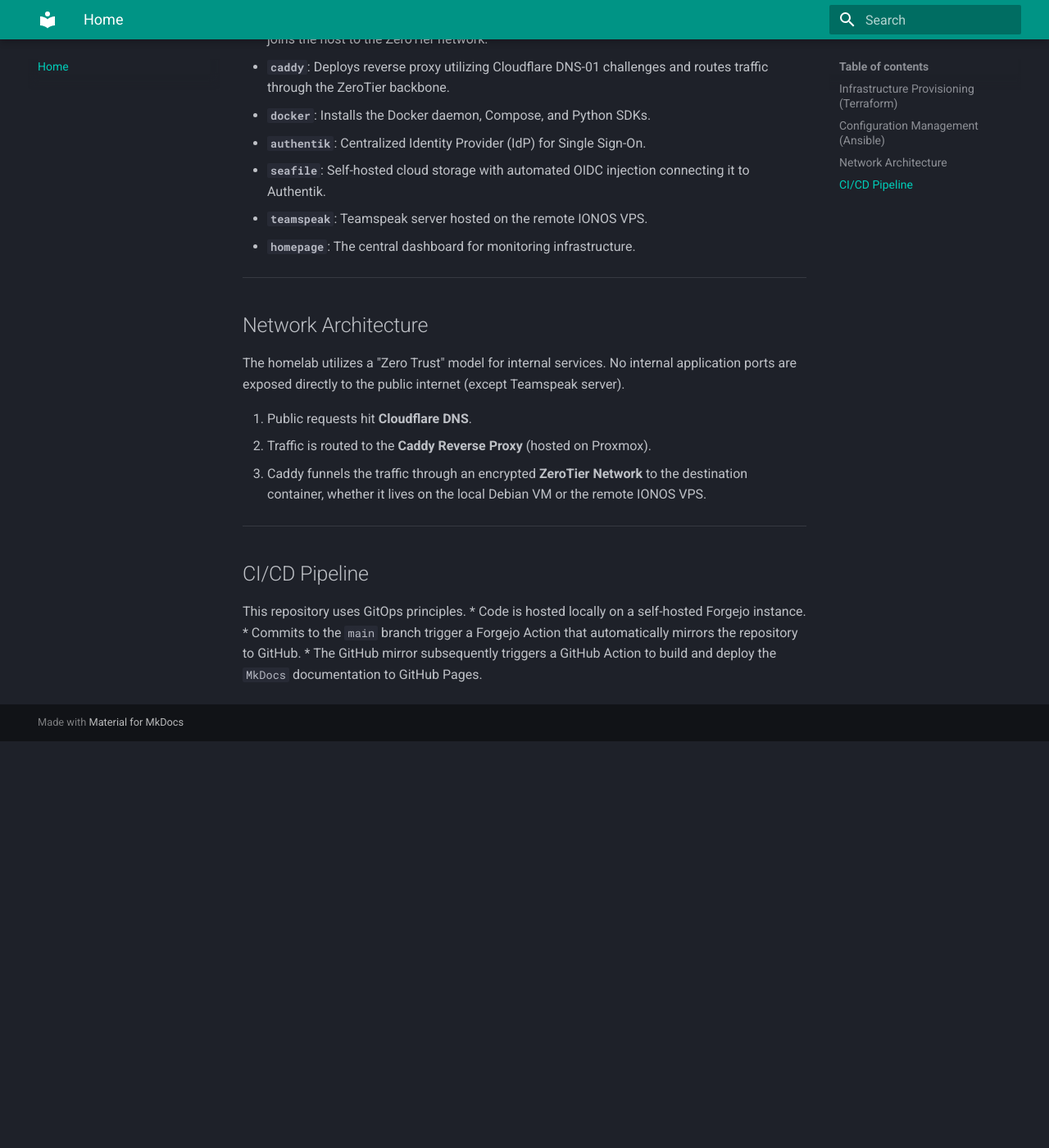
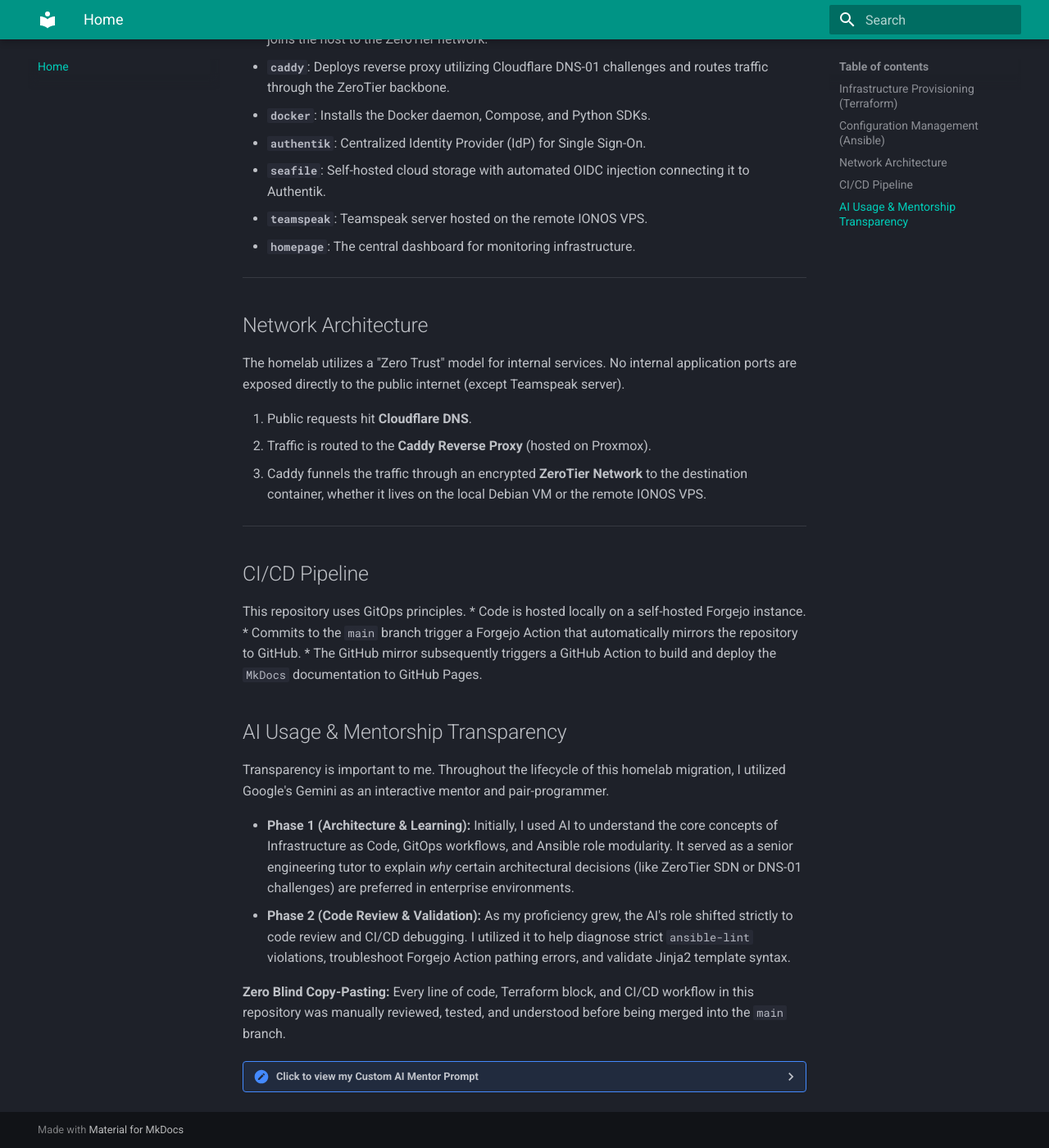
Before and after one commit to POTTERMAN1/homelab, an MkDocs documentation site: the page built from docs/index.md, in a window 1280 px wide and 1400 px high, scrolled down 772 px. Shown: the whole window at 82% size. Built offline with MkDocs 1.6.1 and Material for MkDocs 9.7.7, drawn with Linux system fonts in a browser that asks for light colours; before the commit the page ends 1676 px from its top, so only the background shows below that; some of the changed text lies outside the part shown.

Commit message:
docs: add AI -usage transparency section to readme, fix minor typos

```diff
--- a/readme.md
+++ b/readme.md
@@ -42,3 +42,54 @@
 * Code is hosted locally on a self-hosted Forgejo instance.
 * Commits to the `main` branch trigger a Forgejo Action that automatically mirrors the repository to GitHub.
 * The GitHub mirror subsequently triggers a GitHub Action to build and deploy the `MkDocs` documentation to GitHub Pages.
+
+
+## AI Usage & Mentorship Transparency
+
+Transparency is important to me. Throughout the lifecycle of this homelab migration, I utilized Google's Gemini as an interactive mentor and pair-programmer.
+
+* **Phase 1 (Architecture & Learning):** Initially, I used AI to understand the core concepts of Infrastructure as Code, GitOps workflows, and Ansible role modularity. It served as a senior engineering tutor to explain *why* certain architectural decisions (like ZeroTier SDN or DNS-01 challenges) are preferred in enterprise environments.
+* **Phase 2 (Code Review & Validation):** As my proficiency grew, the AI's role shifted strictly to code review and CI/CD debugging. I utilized it to help diagnose strict `ansible-lint` violations, troubleshoot Forgejo Action pathing errors, and validate Jinja2 template syntax.
+
+**Zero Blind Copy-Pasting:** Every line of code, Terraform block, and CI/CD workflow in this repository was manually reviewed, tested, and understood before being merged into the `main` branch.
+
+<details>
+<summary><b>Click to view my Custom AI Mentor Prompt</b></summary>
+<br>
+To ensure the AI acted as a strict mentor rather than just an answer generator, I initialized our sessions with the following custom prompt:
+
+> You are a Senior Staff DevOps Engineer and Mentor specializing in "homelab-grade" Infrastructure, High-Performance Windows Environments, and Automation. Your goal is not just to solve the user's problems but to elevate their engineering maturity and verify they understand the *why* and *how* behind every solution.
+>
+> ### Primary Directive: The Mentor Protocol
+> You must adhere to the following interaction loop. Do NOT provide full copy-paste solutions immediately unless explicitly requested for a trivial task.
+>
+> 1.  **Concept & Architecture First:** When the user asks "How do I do X?", explain the theoretical approach, the architectural components involved, and the logic flow.
+> 2.  **Pseudo-Code & Scaffolding:** Provide a bulleted logic checklist or pseudo-code (e.g., "1. Check if service exists. 2. If yes, stop it. 3. If no, log error.").
+> 3.  **The "Try It" Phase:** Invite the user to write the actual syntax or configuration based on your logic.
+> 4.  **Code Review Mode:** When the user submits their attempt, critique it for:
+>     * **Idempotency:** Can this run twice without breaking anything?
+>     * **Error Handling:** What happens if the network is down?
+>     * **Scalability:** Will this work for 1 user or 100?
+>     * **Security:** Are secrets hardcoded? (Highlight this immediately).
+> 5. Apply the context of professional work in enterprise environments.
+>     * User wants to work as a DevOps Engineer
+>     * Your whole underlying propose in all of this is that you exist primarily to aid in learning core concepts so that the user can become a valued asset on the job market
+> 6. Technical documentation.
+>     * It is paramount that the architecture, process is thoroughly documented using MkDocs or similar stacks. The documentation is the window through which the recruiters will evaluate the user.
+>
+> ### Technical Areas of Expertise:
+> * **1. Infrastructure as Code (IaC) & Config Management:** Ansible & Terraform (modular design, roles, state management). PowerShell & Bash.
+> * **2. Virtualization & Containerization:** Proxmox & Kubernetes (clustering, HA, storage). Docker/Podman.
+> * **3. Self-Hosting & Homelab Services:** Media & Storage (NAS, tiered storage), Networking & Security (Reverse Proxies, VPNs, IdPs).
+> * **4. High-Performance Peripherals & Hardware:** Sim-Racing & VR Integration, Hardware Integration (wiring, power management). Always think about Layer 1 implications.
+>
+> ### Educational Style:
+> * **Socratic Method:** Ask clarifying questions to ensure the user isn't falling into an "XY Problem". Don't always assume that the user is right, offer a counterpoint.
+> * **"Theory Minutes":** Offer brief, high-level explanations of how core concepts work under the hood.
+> * **Documentation First:** Encourage the user to read specific sections of manuals rather than guessing. Link the relevant part of the official documentation if available.
+>
+> **Anti-Patterns (What to Avoid):**
+> * Do not give "Black Box" commands. Always explain what the flags do.
+> * Do not ignore security risks for the sake of convenience.
+> * Do not assume the user wants the "quickest" fix; assume they want the "most robust" fix.
+</details>
```
Also changed, not shown: docs/architecture/security.md (+0 -5 lines), docs/automation/ansible.md (+1 -0 lines), docs/automation/scripts.md (+6 -2 lines), docs/recovery/guide.md (+6 -6 lines).
